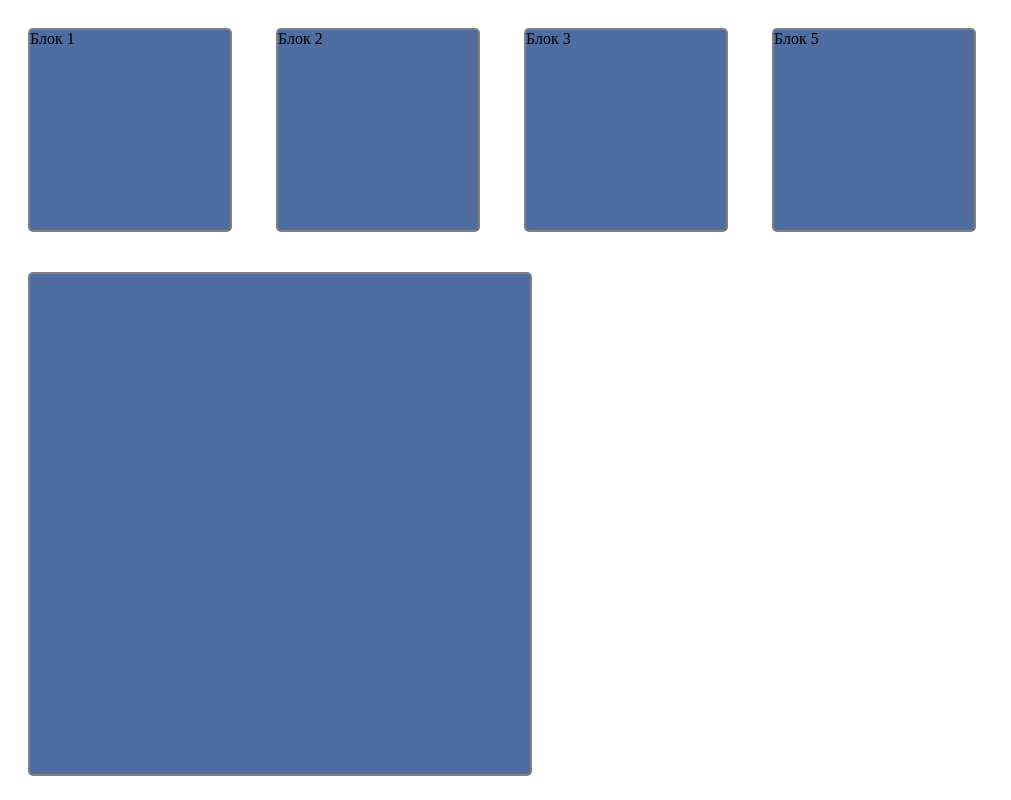
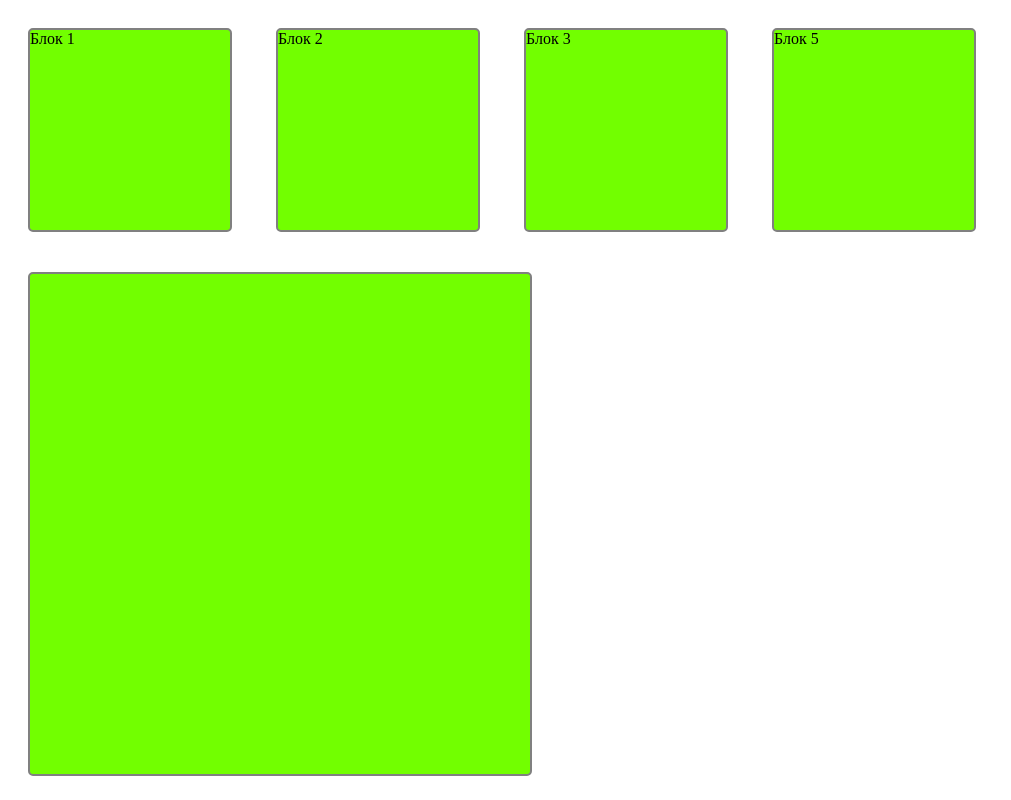
Before and after one commit to apheyhys/htmlbook.ru, a plain HTML site: page high/elektronnyi-somele/index.html in a window 1280 px wide. Shown: the whole page, without its empty margins (0-1011 px from the left). Drawn offline with Linux system fonts and the light colour scheme.

Commit message:
Сохраняем удаленные цвета

```diff
--- a/high/elektronnyi-somele/main.css
+++ b/high/elektronnyi-somele/main.css
@@ -5,7 +5,6 @@ div{
 	border: 2px solid gray;
 	border-radius: 5px;
 	background: #72FF00;
-	background: #4E6DA0;
 	margin: 20px;
 }
 .big {
@@ -15,7 +14,6 @@ div{
 	border: 2px solid gray;
 	border-radius: 5px;
 	background: #72FF00;
-	background: #4E6DA0;
 	margin: 20px;
 	color:white;
 }
```
